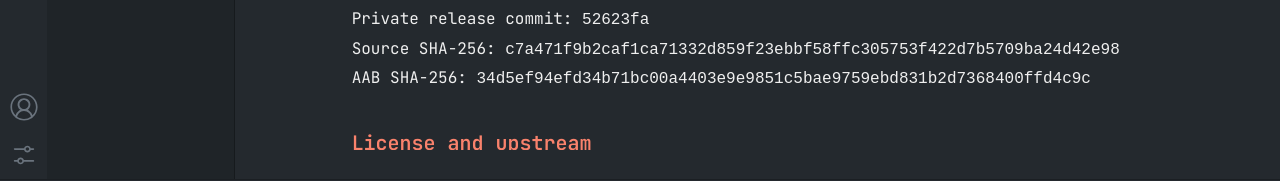
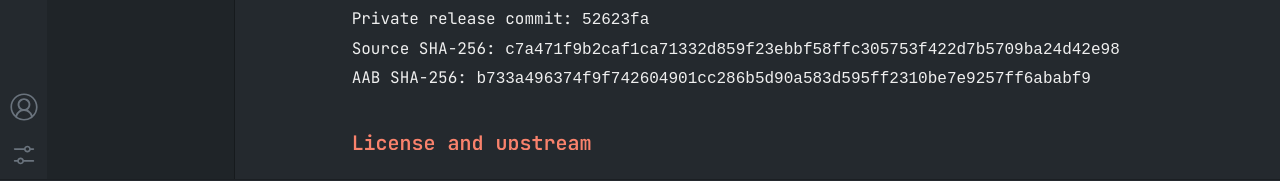
Before and after one commit to barisariburnu/barisariburnu.github.io, a Next.js app: page /projects/kuvvet-app/source in a window 1280 px wide. Shown: the part 596-777 px from the top of the page. Built offline with nearby package versions, Linux system fonts and the light colour scheme.

Commit message:
docs: update KUVVET 1.1 bundle checksum

```diff
--- a/pages/projects/kuvvet-app/source.tsx
+++ b/pages/projects/kuvvet-app/source.tsx
@@ -33,7 +33,7 @@ const SourcePage = () => (
         <br />
         Source SHA-256: <code>c7a471f9b2caf1ca71332d859f23ebbf58ffc305753f422d7b5709ba24d42e98</code>
         <br />
-        AAB SHA-256: <code>34d5ef94efd34b71bc00a4403e9e9851c5bae9759ebd831b2d7368400ffd4c9c</code>
+        AAB SHA-256: <code>b733a496374f9f742604901cc286b5d90a583d595ff2310be7e9257ff6ababf9</code>
       </p>
     </section>
 
```
Also changed, not shown: public/projects/kuvvet-app/source/kuvvet-1.1.0-checksums.txt.
